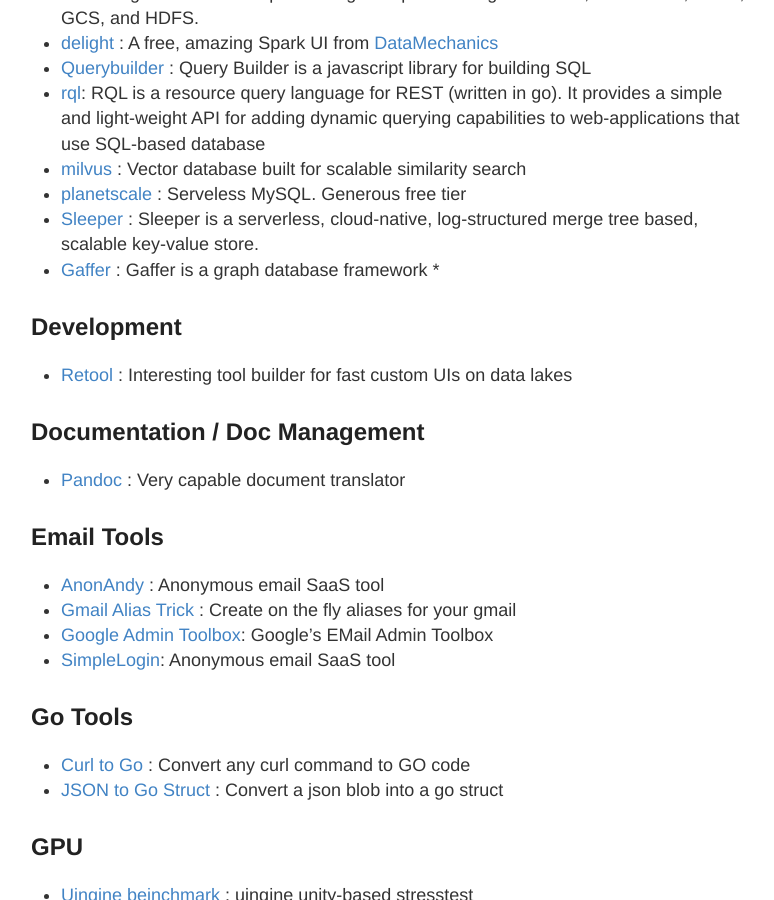
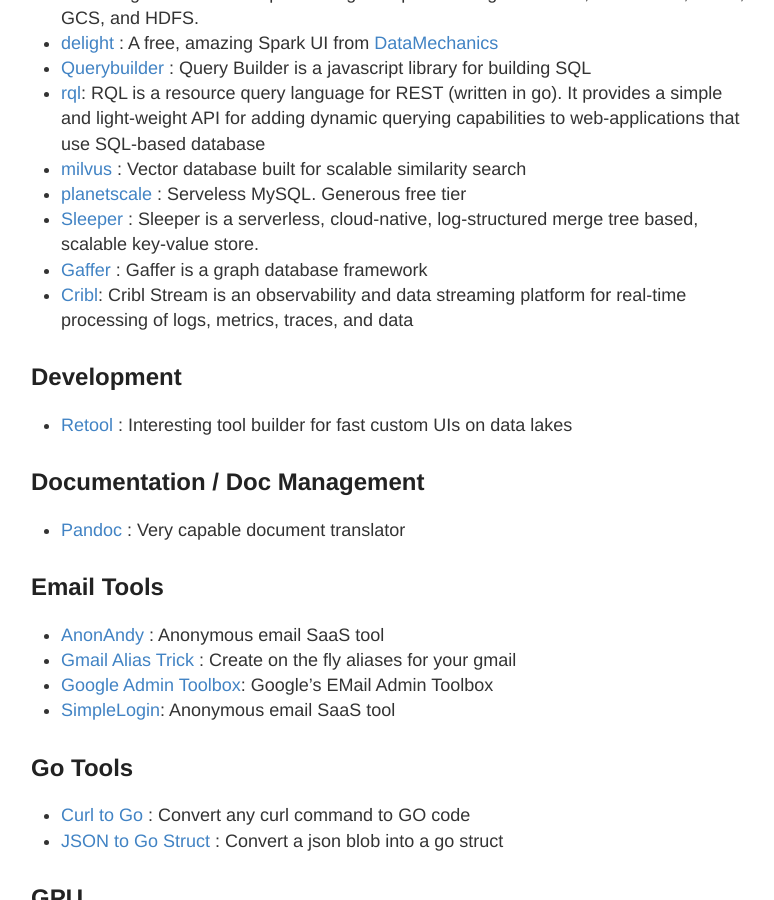
Before and after one commit to stevehenderson/stevehenderson.github.io, a Jekyll site: the page built from tools.md, in a window 1280 px wide and 900 px high, scrolled down 2422 px. Shown: the whole window, without its empty margins (249-1023 px from the left). Built offline with Jekyll 4.4.1, drawn with Linux system fonts in a browser that asks for light colours.

Commit message:
Update tools.md

```diff
--- a/tools.md
+++ b/tools.md
@@ -72,7 +72,8 @@
    * [milvus](https://milvus.io/) : Vector database built for scalable similarity search
    * [planetscale](https://planetscale.com/) : Serveless MySQL.  Generous free tier
    * [Sleeper](https://github.com/gchq/sleeper) : Sleeper is a serverless, cloud-native, log-structured merge tree based, scalable key-value store.
-   * [Gaffer](Gaffer is a graph database framework) : Gaffer is a graph database framework   *
+   * [Gaffer](Gaffer is a graph database framework) : Gaffer is a graph database framework
+   * [Cribl](https://docs.cribl.io/stream/about/): Cribl Stream is an observability and data streaming platform for real-time processing of logs, metrics, traces, and data
 
 ## Development
    * [Retool](https://retool.com/) : Interesting tool builder for fast custom UIs on data lakes
```
